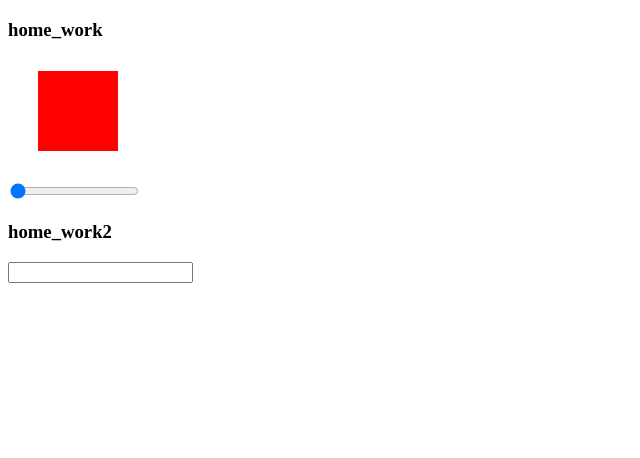
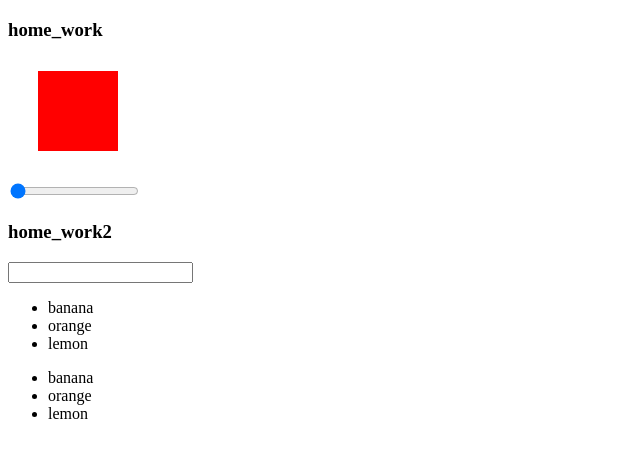
Before and after one commit to MadinaTadjidinova/my-first-app, a React (Create React App) app: page / in a window 1280 px wide. Shown: the top 458 px of the page, without its empty margins (0-640 px from the left). Built offline with nearby package versions, Linux system fonts and the light colour scheme.

Commit message:
Create new files

```diff
--- /dev/null
+++ b/src/03.03.2021/List1.js
@@ -0,0 +1,12 @@
+
+function List1({ items }){
+
+    return <div>
+        <ul>
+            <li>{items[0]}</li>
+            <li>{items[1]}</li>
+            <li>{items[2]}</li>
+        </ul>
+    </div>
+}
+export default List1;
--- /dev/null
+++ b/src/03.03.2021/Massive.js
@@ -0,0 +1,13 @@
+
+function Massive(){
+
+    let list = ["banana", "orange", "lemon"]
+    return <div className="Massive">
+        <ul>
+            <li>{list[0]}</li>
+            <li>{list[1]}</li>
+            <li>{list[2]}</li>
+        </ul>
+    </div>
+}
+export default Massive;
--- a/src/App.js
+++ b/src/App.js
@@ -21,8 +21,14 @@ import React from "react";
 import Rotate from "./home_work/Rotate";
 import Reverse from "./home_work/Reverse";
 
+import Massive from "./03.03.2021/Massive";
+import List1 from "./03.03.2021/List1";
+
 function App() {
   // const [todos, setTodos] = useState([]);
+
+
+  let list = ["banana", "orange", "lemon"];
 
   return (
     <div className="App">
@@ -78,6 +84,10 @@ function App() {
 
       <h3>home_work2</h3>
       <Reverse />
+
+      <Massive />
+
+     <List1 items={list}/>
     </div>
   );
 }
```
Also changed, not shown: src/03.03.2021/List2.js (added, +11 -0 lines).
